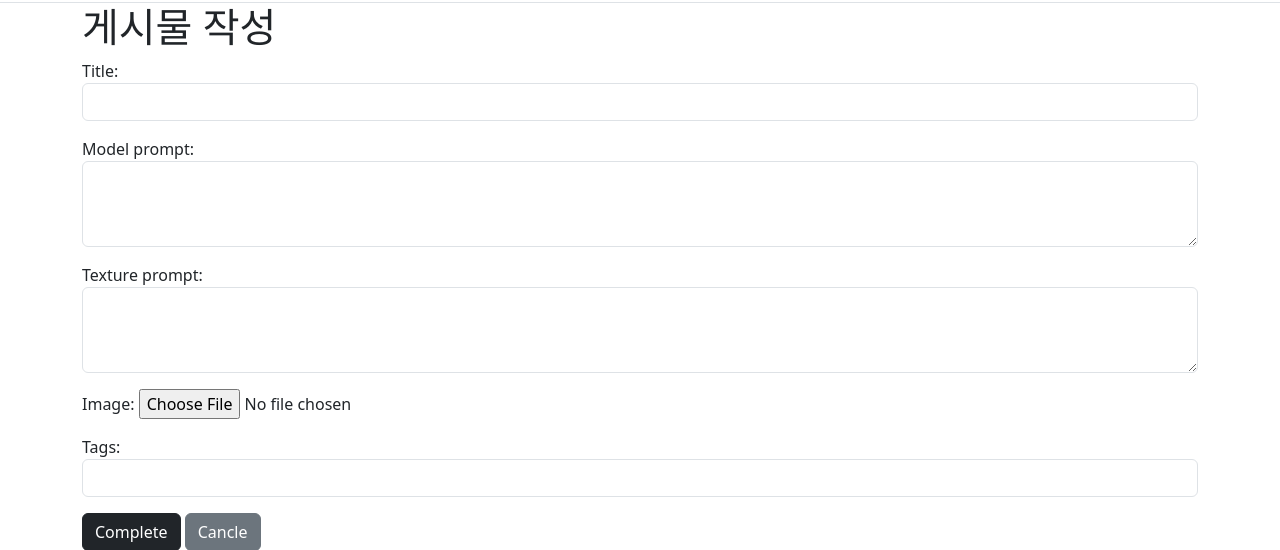
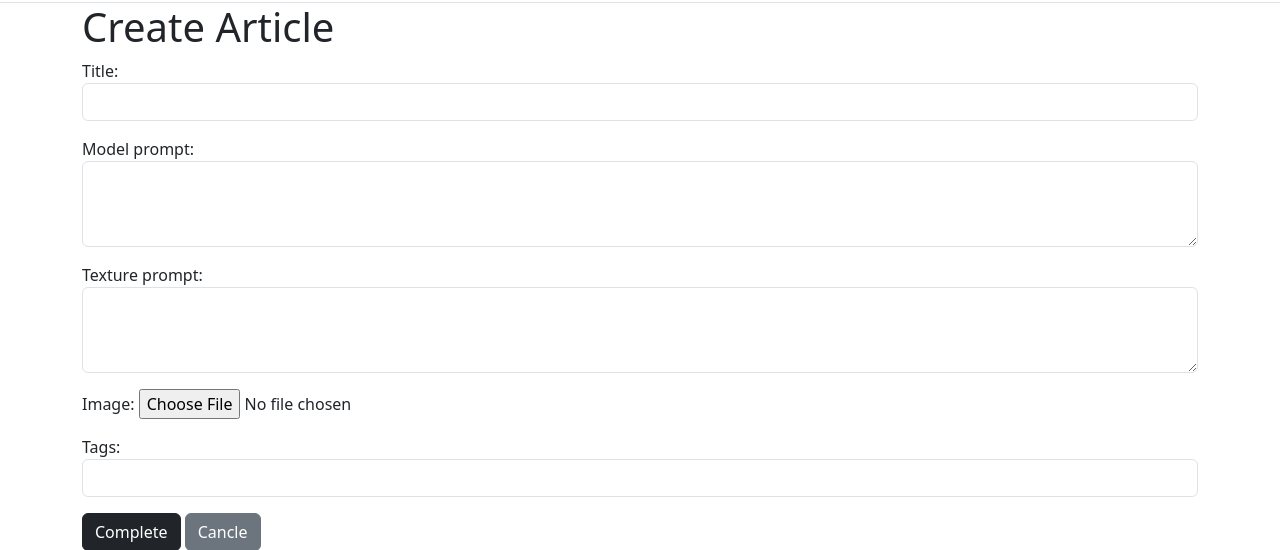
Before and after one commit to eungyukm/Miravelle, a Django app: page /create/ in a window 1280 px wide. Shown: the part 54-604 px from the top of the page. Run offline with Django 5.2, Linux system fonts and the light colour scheme; the visitor is signed in with stand-in values (Sample User, id 1).

Commit message:
fix : title

```diff
--- a/core/articles/templates/create.html
+++ b/core/articles/templates/create.html
@@ -1,11 +1,8 @@
-{# create.html #}
 {% extends "base.html" %}
-
-{% load static %}
 
 {% block content %}
 <div class="container">
-    <h1>게시물 작성</h1>
+    <h1>Create Article</h1>
     <form method="post" enctype="multipart/form-data">
         {% csrf_token %}
         {{ form.as_p }}  {# 폼 필드를 단락으로 표시 #}
```
